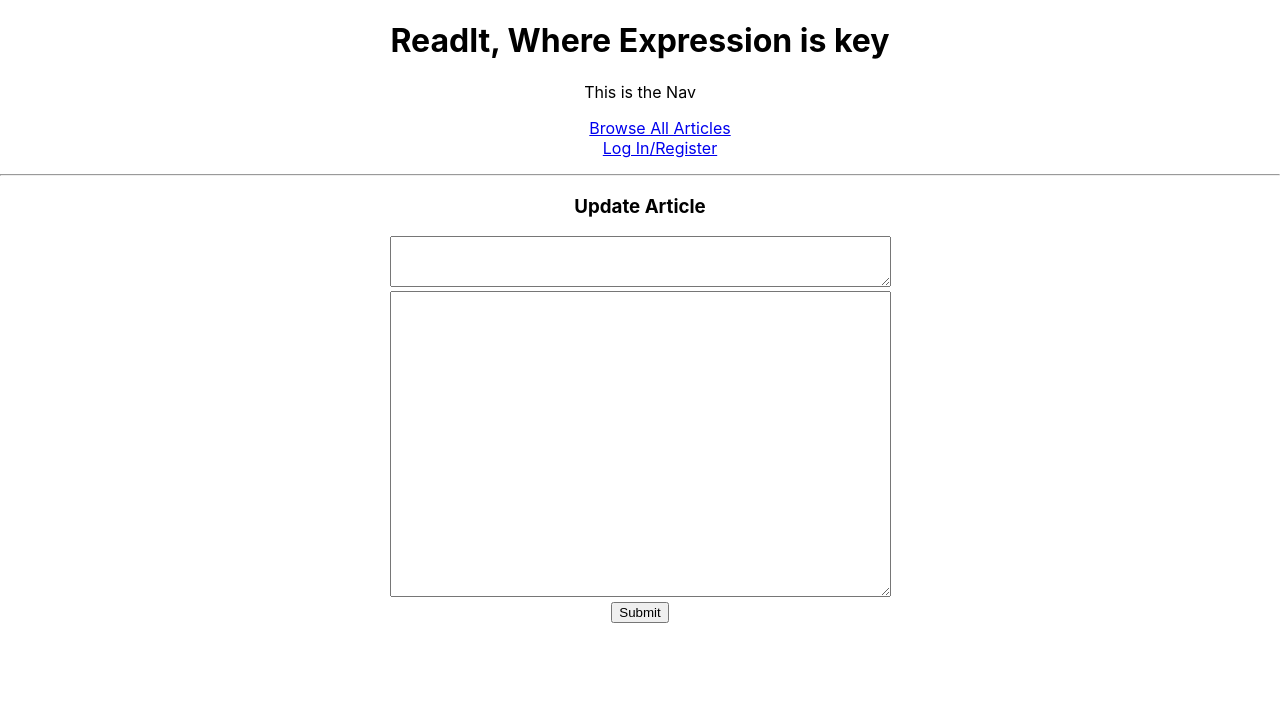
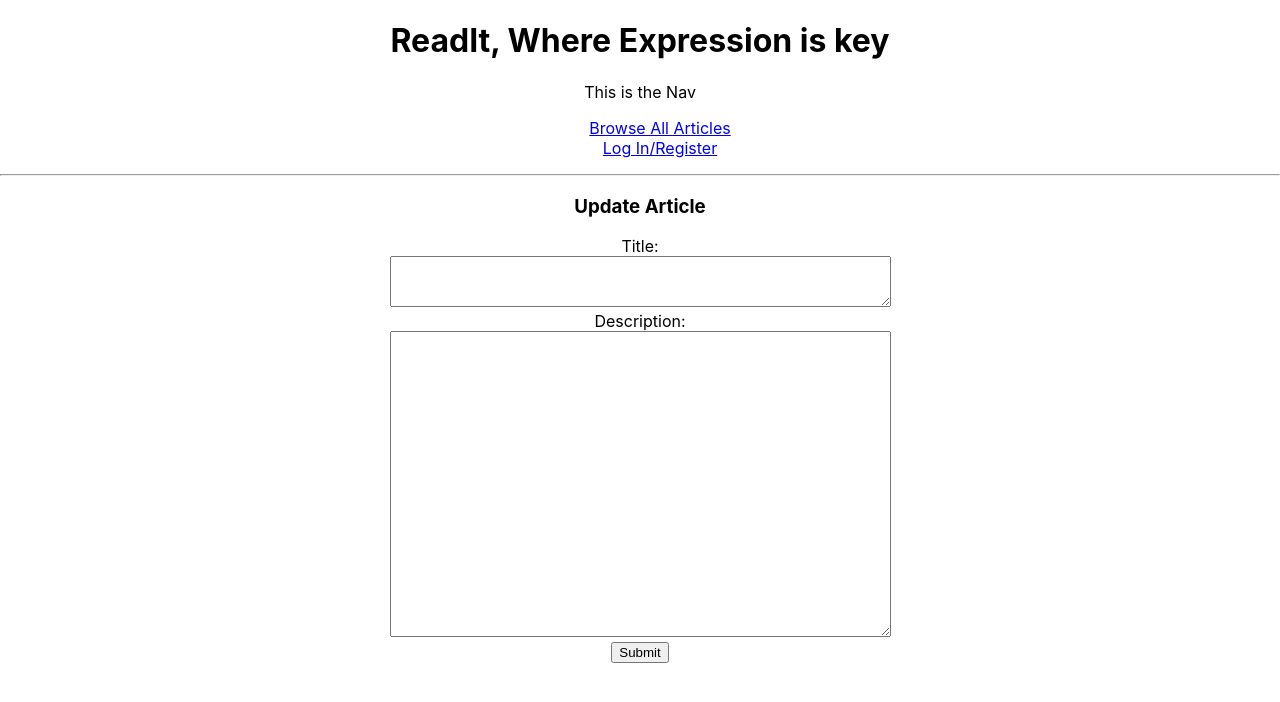
Before and after one commit to Taaseen71/ReadIt-Blog, a React (Create React App) app in the folder client/: page /articles/1 in a window 1280 px wide. Shown: the top 702 px of the page. Built offline with nearby package versions, Linux system fonts and the light colour scheme; no server answers.

Commit message:
MVP BOYS LETS GO

```diff
--- a/client/src/components/Article.jsx
+++ b/client/src/components/Article.jsx
@@ -29,6 +29,7 @@ export default class Article extends Component {
     }
 
     handleChange = (e) => {
+        console.log("changed")
         const { name, value } = e.target
         this.setState({
             [name]: value
@@ -38,8 +39,8 @@ export default class Article extends Component {
 
 
     render() {
-        const { title } = this.state;
-        const { description } = this.state;
+        // const { title } = this.state;
+        // const { description } = this.state;
         return (
             <div>
                 <form onSubmit={(e) => {
@@ -50,17 +51,31 @@ export default class Article extends Component {
                         title: "",
                         description: ""
                     })
-                    window.location.reload(false);
+                    // window.location.reload(false);
                 }}>
                     <hr />
                     <h3>Update Article</h3>
-                    <label htmlFor="title">
+                    <label htmlFor="title"> Title: <br />
                         {/* <input id="id" type="text" value={title} onChange={this.handleChange} /> */}
-                        <textarea name={title} value={title} id="id" cols="60" rows="3" onChange={this.handleChange} />
+                        <textarea
+                            id="title"
+                            name="title"
+                            value={this.state.title}
+                            onChange={this.handleChange}
+                            cols="60"
+                            rows="3"
+                        />
                     </label>
                     <br />
-                    <label htmlFor="description">
-                        <textarea name={description} value={description} id="id" cols="60" rows="20" onChange={this.handleChange} />
+                    <label htmlFor="description"> Description: <br />
+                        <textarea
+                            id="description"
+                            name="description"
+                            value={this.state.description}
+                            onChange={this.handleChange}
+                            cols="60"
+                            rows="20"
+                        />
                     </label>
                     <br />
                     <button>Submit</button>
--- a/client/src/components/Articles.jsx
+++ b/client/src/components/Articles.jsx
@@ -14,13 +14,13 @@ export default function Articles(props) {
             <hr />
             <h3>Articles</h3>
             {currentUser &&
-                <Link to="/articles/new">
+                <Link to="/new">
                     <button>Create New Article</button>
                 </Link>
             }
             <div>
                 {
-                    articles.map((article) => (
+                    articles.reverse().map((article) => (
                         <React.Fragment key={article.id}>
                             <>
                                 <h3>
@@ -39,7 +39,7 @@ export default function Articles(props) {
                                                 <button
                                                     onClick={() => {
                                                         handleDestoryArticle(article.id);
-                                                        window.location.reload(false);
+                                                        // window.location.reload(false);
                                                     }}>
                                                     Delete
                                                 </button>
@@ -58,6 +58,8 @@ export default function Articles(props) {
                                     </>
                                 )
                                 )}
+
+                                <textarea type="text" placeholder="add a new comment" cols="60" rows="1" />
                             </div>
                             <hr />
                         </React.Fragment>
--- a/client/src/components/CreateArticle.jsx
+++ b/client/src/components/CreateArticle.jsx
@@ -28,13 +28,13 @@ export default class CreateArticle extends Component {
                         title: "",
                         description: ""
                     })
-                    window.location.reload(false);
-                    //? need to refresh page because page not updating upon creation
+                    // window.location.reload(false);
+                    //? need to refresh page because page not updating upon
                 }}
             >
                 <label htmlFor="title"> Title:<br />
                     <input
-                        id="title:"
+                        id="title"
                         type="text"
                         name="title"
                         value={this.state.title}
@@ -43,7 +43,7 @@ export default class CreateArticle extends Component {
                 <div>
                     <label htmlFor="description"> Description:<br />
                         <textarea
-                            id="description:" cols="30" rows="10"
+                            id="description" cols="30" rows="10"
                             name="description"
                             value={this.state.description}
                             onChange={this.handleChange}>
--- a/client/src/components/Main.jsx
+++ b/client/src/components/Main.jsx
@@ -38,7 +38,8 @@ export default class Main extends Component {
 
     handleCreateArticle = async (userParams) => {
         const newArticle = await createArticle(userParams);
-        this.setState(async prevState => ({
+
+        this.setState(prevState => ({
             articles: [...prevState.articles, newArticle]
         }))
         //! USING PREVSTATE SOMEHOW BREAKS CODE. NEED TO FIND A OUT WHERE THE ISSUE IS.
@@ -47,7 +48,7 @@ export default class Main extends Component {
 
     handleDestoryArticle = async (id) => {
         await destroyArticle(id);
-        this.setState(async prevState => ({
+        this.setState(prevState => ({
             articles: prevState.articles.filter(article => article.id !== id)
         }))
     }
@@ -55,7 +56,7 @@ export default class Main extends Component {
     //? EDIT ARTICLE. I HAVE NO IDEA WHAT I"M DOING HERE
     handleEditArticle = async (id, articleData) => {
         const updatedArticle = await updateArticle(id, articleData);
-        this.setState(async prevState => ({
+        this.setState(prevState => ({
             articles: prevState.articles.map(article => article.id === id ? updatedArticle : article)
         }))
     }
```
Also changed, not shown: 1 other file (tests, documents, lock files or other folders).
